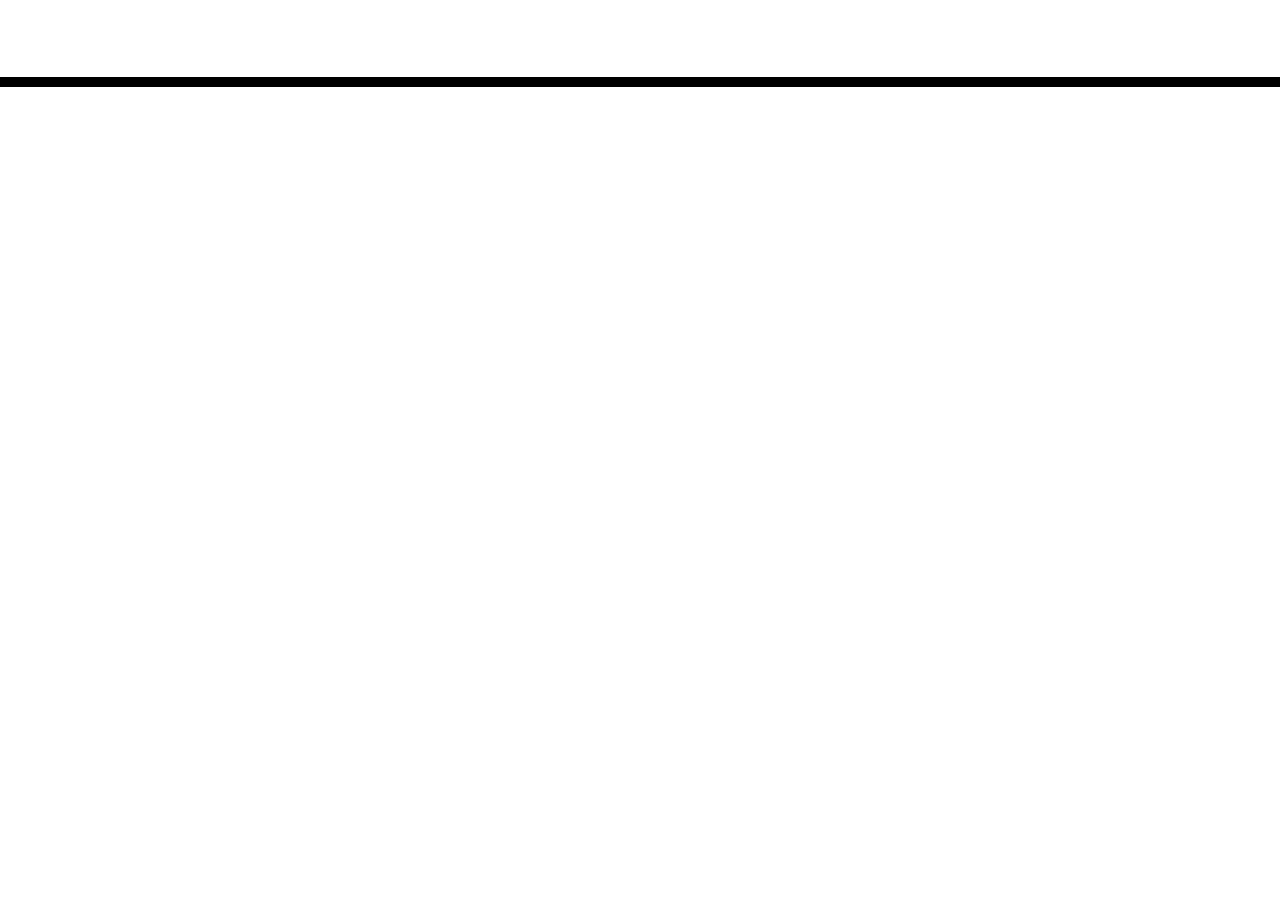
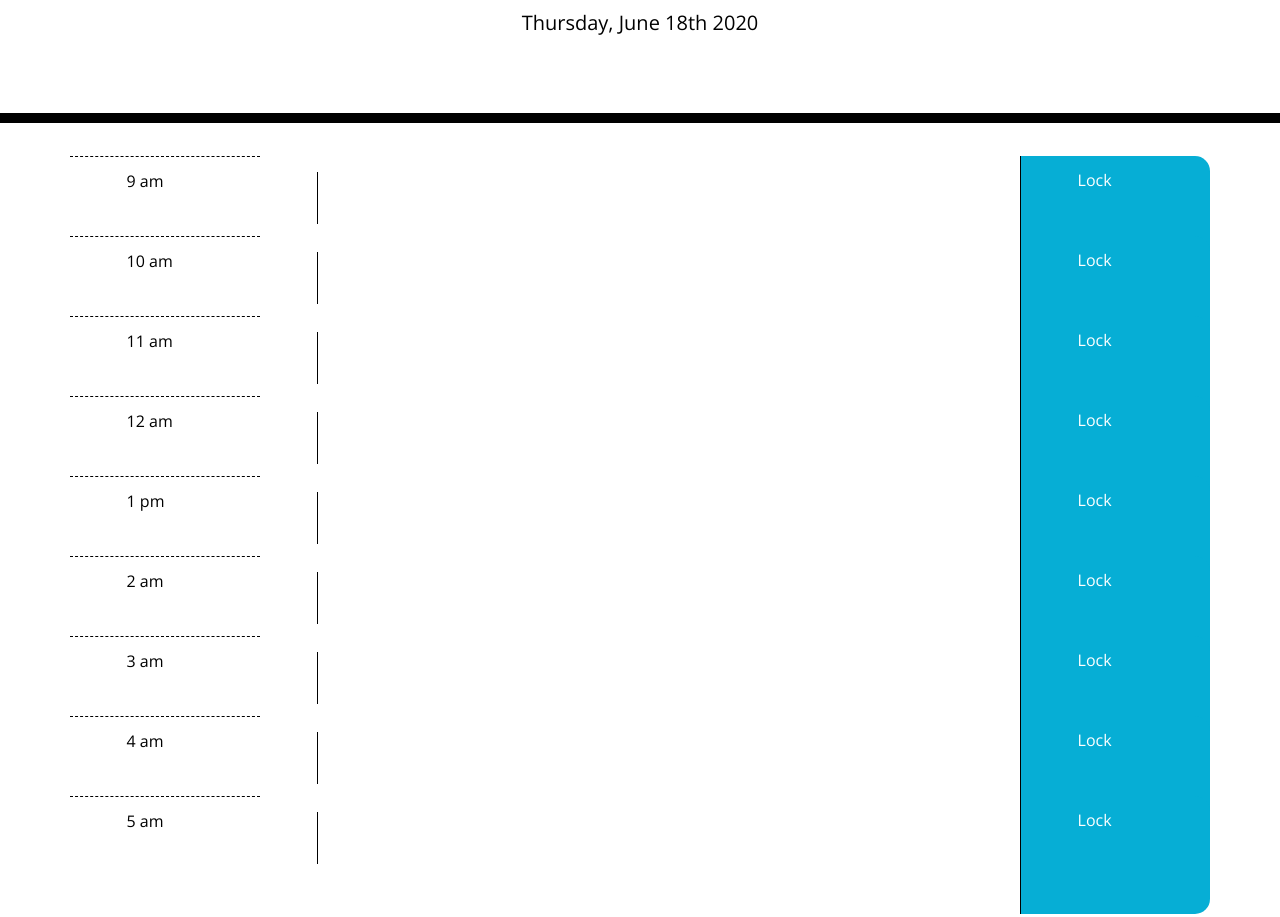
Before and after one commit to Iso007/Homework-05, a plain HTML site: page Homework/Develop/index.html in a window 1280 px wide. Shown: the part 181-1098 px from the top of the page. Before the commit the page ends 800 px from the top, so only its background shows below. Drawn offline with nearby package versions, Linux system fonts and the light colour scheme.

Commit message:
I've added the timeblocks and my JS code. My code in incomplete and buged, I need to return to it. *add button to 'Lock'!

```diff
--- a/Homework/Develop/index.html
+++ b/Homework/Develop/index.html
@@ -30,9 +30,126 @@
     </header>
     <div class="container">
       <!-- Timeblocks go here -->
+      <div class= "row">
+        <div class= "col-sm-2 hour">
+          9 am
+        </div>
+        <div id= "9" class= "col-sm-8 workItems">
+          <textarea type= "text" name= "fname" id= "textarea" class= "chatInput"></textarea>
+          <div class= "printChatBox"></div>
+        </div>
+        <div class= "col-sm-2 saveBtn">
+          Lock
+        </div>
+      </div>
+      <!--------------------------------------->
+      <div class= "row">
+        <div class= "col-sm-2 hour">
+          10 am
+        </div>
+        <div id= "10" class= "col-sm-8 workItems">
+          <textarea type= "text" name= "fname" id= "textarea" class= "chatInput"></textarea>
+          <div class= "printChatBox"></div>
+        </div>
+        <div class= "col-sm-2 saveBtn">
+          Lock
+        </div>
+      </div>
+      <!--------------------------------------->
+      <div class= "row">
+        <div class= "col-sm-2 hour">
+          11 am
+        </div>
+        <div id= "11" class= "col-sm-8 workItems">
+          <textarea type= "text" name= "fname" id= "textarea" class= "chatInput"></textarea>
+          <div class= "printChatBox"></div>
+        </div>
+        <div class= "col-sm-2 saveBtn">
+          Lock
+        </div>
+      </div>
+      <!--------------------------------------->
+      <div class= "row">
+        <div class= "col-sm-2 hour">
+          12 am
+        </div>
+        <div id= "12" class= "col-sm-8 workItems">
+          <textarea type= "text" name= "fname" id= "textarea" class= "chatInput"></textarea>
+          <div class= "printChatBox"></div>
+        </div>
+        <div class= "col-sm-2 saveBtn">
+          Lock
+        </div>
+      </div>
+      <!--------------------------------------->
+      <div class= "row">
+        <div class= "col-sm-2 hour">
+          1 pm
+        </div>
+        <div id= "13" class= "col-sm-8 workItems">
+          <textarea type= "text" name= "fname" id= "textarea" class= "chatInput"></textarea>
+          <div class= "printChatBox"></div>
+        </div>
+        <div class= "col-sm-2 saveBtn">
+          Lock
+        </div>
+      </div>
+      <!--------------------------------------->
+      <div class= "row">
+        <div class= "col-sm-2 hour">
+          2 am
+        </div>
+        <div id= "14" class= "col-sm-8 workItems">
+          <textarea type= "text" name= "fname" id= "textarea" class= "chatInput"></textarea>
+          <div class= "printChatBox"></div>
+        </div>
+        <div class= "col-sm-2 saveBtn">
+          Lock
+        </div>
+      </div>
+      <!--------------------------------------->
+      <div class= "row">
+        <div class= "col-sm-2 hour">
+          3 am
+        </div>
+        <div id= "15" class= "col-sm-8 workItems">
+          <textarea type= "text" name= "fname" id= "textarea" class= "chatInput"></textarea>
+          <div class= "printChatBox"></div>
+        </div>
+        <div class= "col-sm-2 saveBtn">
+          Lock
+        </div>
+      </div>
+      <!--------------------------------------->
+      <div class= "row">
+        <div class= "col-sm-2 hour">
+          4 am
+        </div>
+        <div id= "16" class= "col-sm-8 workItems">
+          <textarea type= "text" name= "fname" id= "textarea" class= "chatInput"></textarea>
+          <div class= "printChatBox"></div>
+        </div>
+        <div class= "col-sm-2 saveBtn">
+          Lock
+        </div>
+      </div>
+      <!--------------------------------------->
+      <div class= "row">
+        <div class= "col-sm-2 hour">
+          5 am
+        </div>
+        <div id= "17" class= "col-sm-8 workItems">
+          <textarea type= "text" name= "fname" id= "textarea" class= "chatInput"></textarea>
+          <div class= "printChatBox"></div>
+        </div>
+        <div class= "col-sm-2 saveBtn">
+          Lock
+        </div>
+      </div>
     </div>
 
     <script src="https://code.jquery.com/jquery-3.4.1.min.js"></script>
     <script src="https://cdnjs.cloudflare.com/ajax/libs/moment.js/2.24.0/moment.min.js"></script>
+    <script src="./script.js"></script>
   </body>
 </html>
--- /dev/null
+++ b/Homework/Develop/script.js
@@ -0,0 +1,53 @@
+$('#currentDay').text(moment().format('dddd, MMMM Do YYYY'));
+
+var currentHour = parseInt(moment().format('H'));
+var workHour = parseInt($('.hour'()))
+
+console.log(currentHour);
+console.log(workHour);
+
+if (workHour === currentHour){
+    $('.workItems').addClass('present');
+} else if (workHour < currentHour){
+    $('.workItems').addClass('past');
+} else {
+    $('.workItems').addClass('future');
+}
+
+//
+
+$(document).on('click', event => {
+    if (event.target.classList.contains('workItems')){
+        let textArea = $('.workContainer').append('<textArea type="text" name="fname" class="chatInput"><</textArea>< div class= "printChatBox" ></div>')
+        $('.workContainer').append(textArea)
+        console.log('ping');
+    }
+});
+
+//
+
+$('.chatinput').keyup(function(){
+    var newText = $('.chatinput').val();
+    $('.printChatBox').text(newText);
+});
+
+let userText = $('#textArea').value;
+localStorage.setItem('work', userText);
+$('#textArea').value = localStorage.getItem('work', userText);
+
+//
+
+$(function color(){
+    $('#9, #10, #11, #12, #13, #14, #15, #16, #17').ready(function(){
+        let id = parseInt(this.id);
+        if (id === currentHour){
+            $('.workItems').addClass('present');
+        } else if (id < currentHour) {
+            $('.workItems').addClass('past');
+        } else {
+            $('.workItems').addClass('future');
+        }
+    })
+})
+
+//
```
